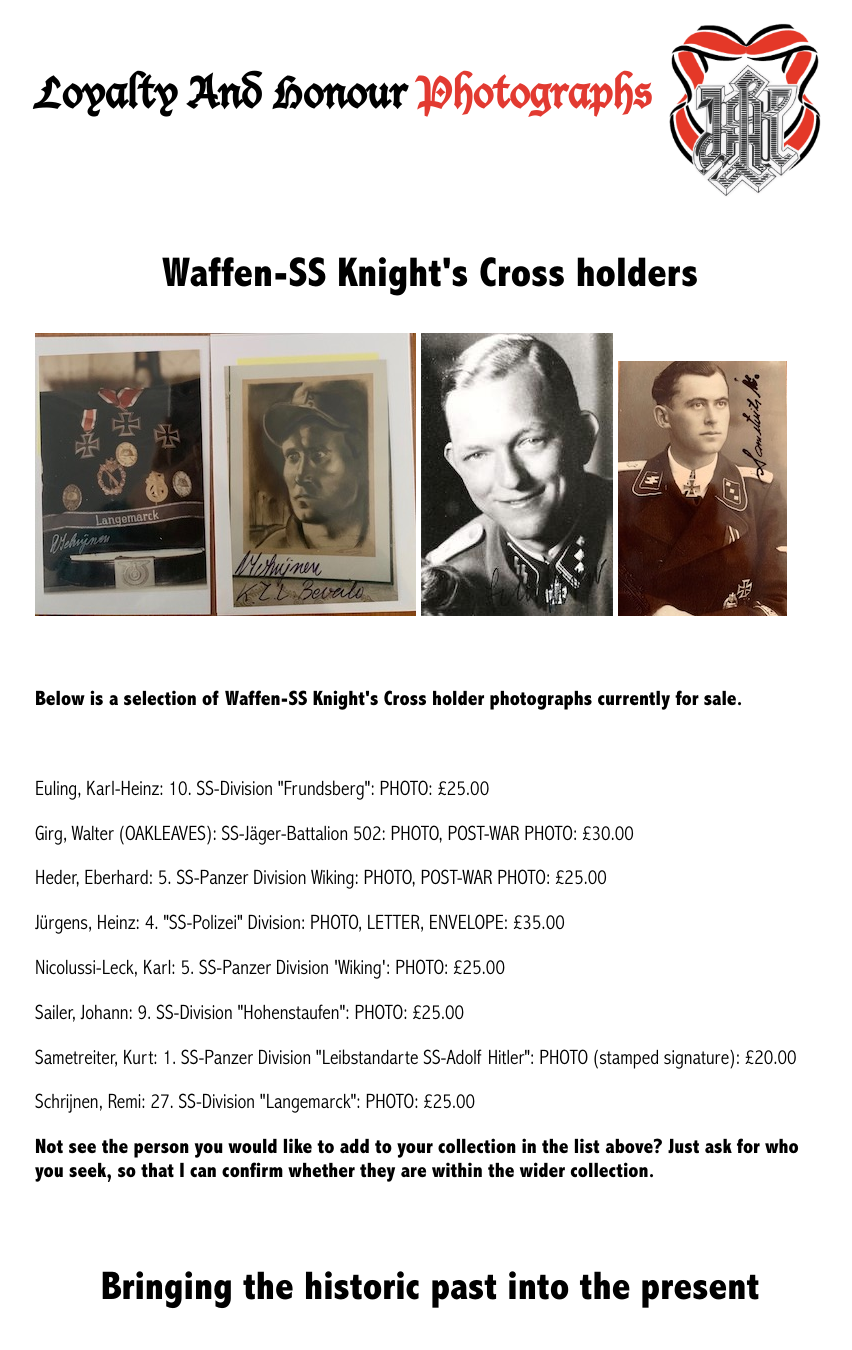
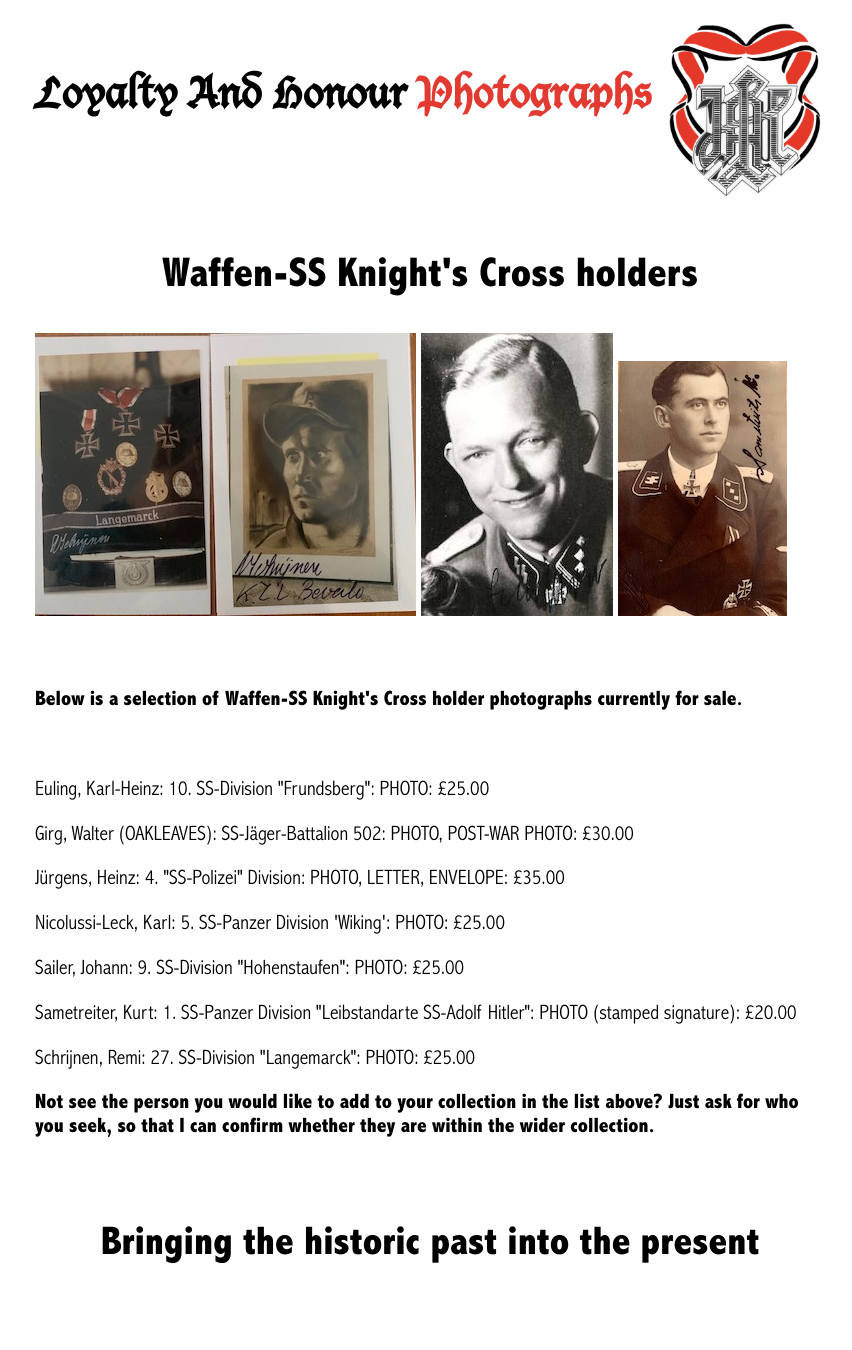
Before and after one commit to lahphotographs/lahphotographs.github.com, a Jekyll site: the page built from Waffen_SS_photos.md, in a window 1280 px wide. Shown: the whole page, without its empty margins (210-1062 px from the left). Built offline with Jekyll 4.4.1, drawn with Linux system fonts in a browser that asks for light colours; after the commit the page ends 1305 px from its top, so only the background shows below that.

Commit message:
Update Waffen_SS_photos.md

```diff
--- a/Waffen_SS_photos.md
+++ b/Waffen_SS_photos.md
@@ -15,7 +15,6 @@ permalink: /waffen_ss_photos.html
 <br />
 <p>Euling,	Karl-Heinz:	10. SS-Division "Frundsberg":	PHOTO: £25.00
 <p>Girg,	Walter (OAKLEAVES): SS-Jäger-Battalion 502:	PHOTO, POST-WAR PHOTO:	£30.00
-<p>Heder,	Eberhard: 5. SS-Panzer Division Wiking:	PHOTO, POST-WAR PHOTO:	£25.00
 <p>Jürgens,	Heinz: 4. "SS-Polizei" Division:	PHOTO, LETTER, ENVELOPE:	£35.00
 <p>Nicolussi-Leck, Karl: 5. SS-Panzer Division 'Wiking':	PHOTO:	£25.00
 <p>Sailer,	Johann:	9. SS-Division "Hohenstaufen":	PHOTO: £25.00
```
